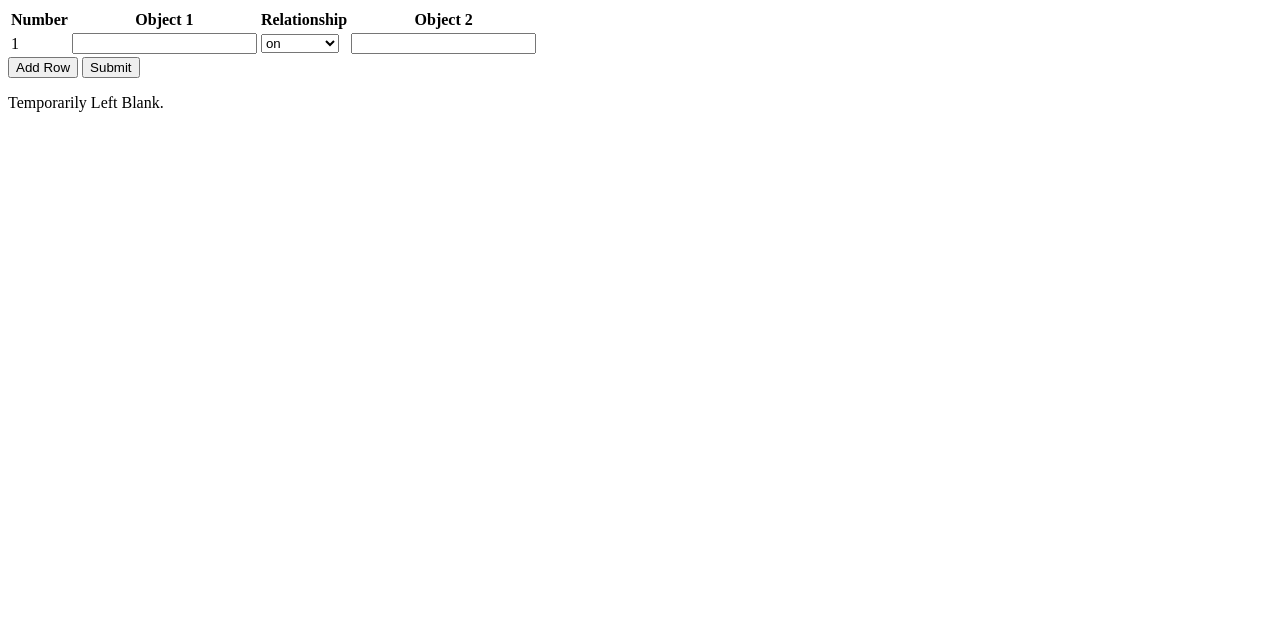
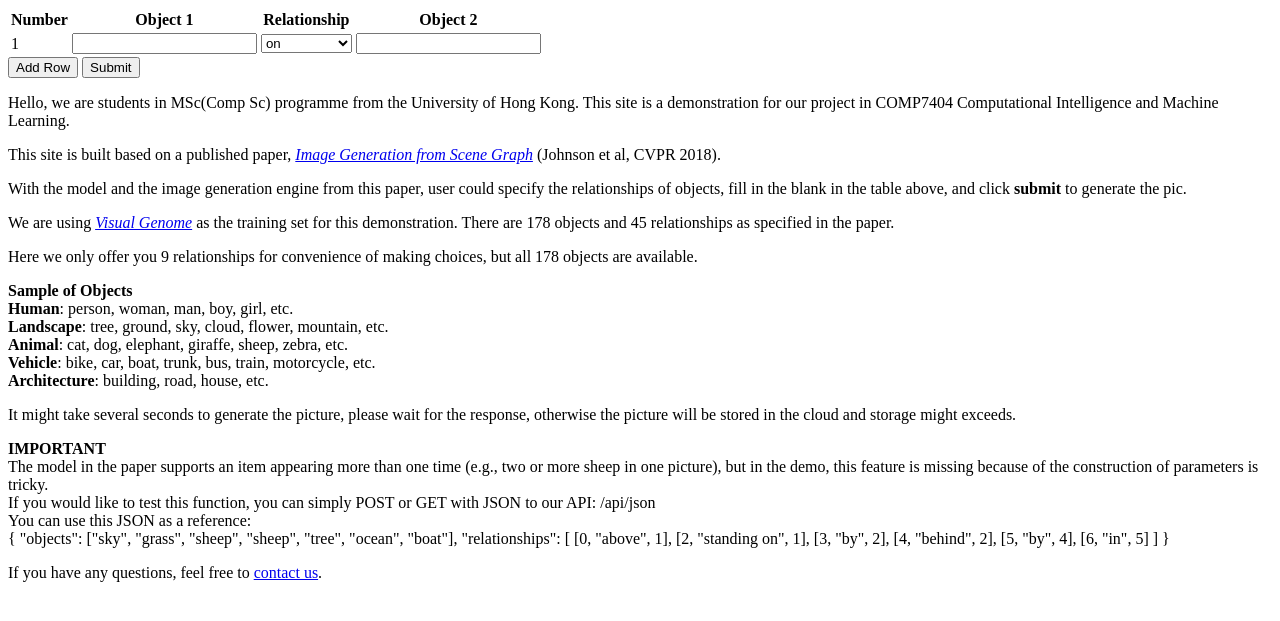
Before and after one commit to BlankerL/sg2im-flaskdemo, a Flask app: page / in a window 1280 px wide. Shown: the top 621 px of the page. Run offline with Flask 2, Linux system fonts and the light colour scheme; parts of the project's set-up code (start-up, migrations or seed data) failed here and were passed over; some libraries are stand-ins or nearby versions.

Commit message:
Add 2 more choices of relationship; Finish the documentation.

```diff
--- a/sg2im_flask/static/js/addRows.js
+++ b/sg2im_flask/static/js/addRows.js
@@ -10,9 +10,11 @@ function addRow(){
                 + '<option value="on">on</option>' +
                 '<option value="in">in</option>' +
                 '<option value="by">by</option>' +
+                '<option value="above">above</option>' +
                 '<option value="below">below</option>' +
-                '<option value="above">above</option>' +
+                '<option value="behind">behind</option>' +
                 '<option value="next to">next to</option>' +
+                '<option value="standing on">standing on</option>' +
                 '<option value="in front of">in front of</option>'
                 + '</select>' + '</td>';
             tds += '<td>' + '<input type="text" name="obj2-' + (rowId + 1) +'"/>' + '</td>';
--- a/sg2im_flask/templates/index.html
+++ b/sg2im_flask/templates/index.html
@@ -3,6 +3,9 @@
 <head>
     <meta charset="UTF-8">
     <title>COMP 7404 Group P</title>
+    <script src="{{ url_for('static', filename='js/jquery-3.4.1.min.js') }}"></script>
+    <script src="{{ url_for('static', filename='css/bootstrap.css') }}"></script>
+    <script src="{{ url_for('static', filename='js/jquery.form.min.js') }}"></script>
 </head>
 <body>
     <form id="form">
@@ -25,9 +28,11 @@
                         <option value="on">on</option>
                         <option value="in">in</option>
                         <option value="by">by</option>
+                        <option value="above">above</option>
                         <option value="below">below</option>
-                        <option value="above">above</option>
+                        <option value="behind">behind</option>
                         <option value="next to">next to</option>
+                        <option value="standing on">standing on</option>
                         <option value="in front of">in front of</option>
                     </select>
                 </td>
@@ -45,13 +50,61 @@
     </div>
     <div id="description">
         <p>
-            Temporarily Left Blank.
+            Hello, we are students in MSc(Comp Sc) programme from the University of Hong Kong.
+            This site is a demonstration for our project in COMP7404 Computational Intelligence and Machine Learning.
+        </p>
+        <p>
+            This site is built based on a published paper,
+            <i><a href="https://arxiv.org/abs/1804.01622">Image Generation from Scene Graph</a></i> (Johnson et al, CVPR 2018). <br>
+        </p>
+        <p>
+            With the model and the image generation engine from this paper,
+            user could specify the relationships of objects, fill in the blank in the table above,
+            and click <b>submit</b> to generate the pic.
+        </p>
+        <p>
+            We are using <i><a href="https://visualgenome.org/">Visual Genome</a></i> as the training set for this demonstration.
+            There are 178 objects and 45 relationships as specified in the paper.
+        </p>
+        <p>
+            Here we only offer you 9 relationships for convenience of making choices,
+            but all 178 objects are available.
+        </p>
+        <p>
+            <b>Sample of Objects</b><br>
+            <b>Human</b>: person, woman, man, boy, girl, etc.<br>
+            <b>Landscape</b>: tree, ground, sky, cloud, flower, mountain, etc.<br>
+            <b>Animal</b>: cat, dog, elephant, giraffe, sheep, zebra, etc.<br>
+            <b>Vehicle</b>: bike, car, boat, trunk, bus, train, motorcycle, etc.<br>
+            <b>Architecture</b>: building, road, house, etc.<br>
+        </p>
+        <p>
+            It might take several seconds to generate the picture, please wait for the response,
+            otherwise the picture will be stored in the cloud and storage might exceeds.
+        </p>
+        <p>
+            <b>IMPORTANT</b><br>
+            The model in the paper supports an item appearing more than one time (e.g., two or more sheep in one picture),
+            but in the demo, this feature is missing because of the construction of parameters is tricky. <br>
+            If you would like to test this function, you can simply POST or GET with JSON to our API: /api/json <br>
+            You can use this JSON as a reference: <br>
+            {
+                "objects": ["sky", "grass", "sheep", "sheep", "tree", "ocean", "boat"],
+                "relationships": [
+                    [0, "above", 1],
+                    [2, "standing on", 1],
+                    [3, "by", 2],
+                    [4, "behind", 2],
+                    [5, "by", 4],
+                    [6, "in", 5]
+                ]
+            }
+        </p>
+        <p>
+            If you have any questions, feel free to <a href="mailto: isaaclin@connect.hku.hk">contact us</a>.
         </p>
     </div>
 
-    <script src="{{ url_for('static', filename='js/jquery-3.4.1.min.js') }}"></script>
-    <script src="{{ url_for('static', filename='css/bootstrap.css') }}"></script>
-    <script src="{{ url_for('static', filename='js/jquery.form.min.js') }}"></script>
     <script src="{{ url_for('static', filename='js/addRows.js') }}"></script>
     <script src="{{ url_for('static', filename='js/submit.js') }}"></script>
 
```
